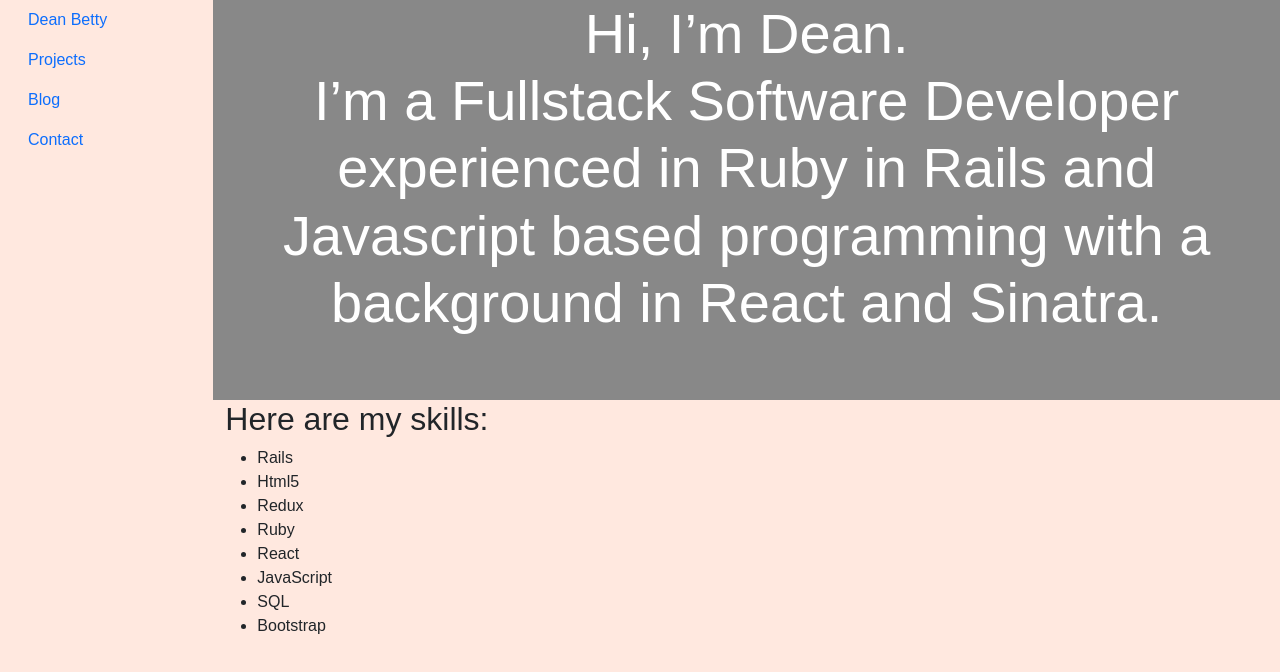
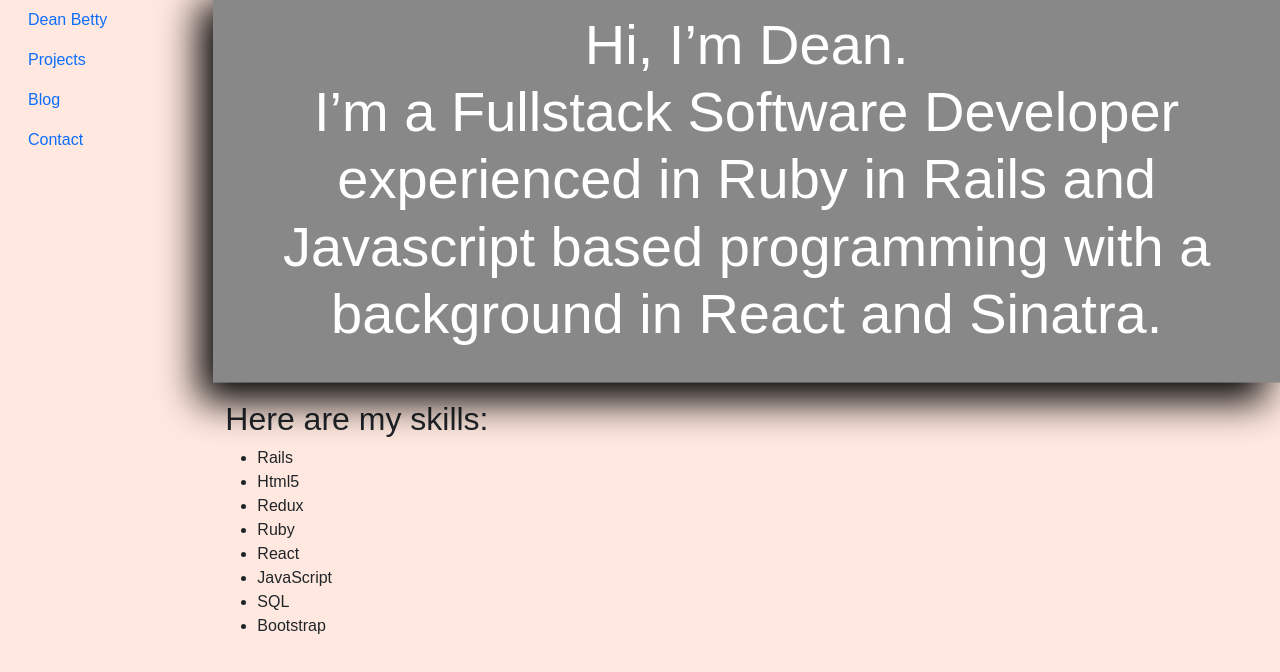
Before and after one commit to deanpointblank/Portfolio_v3, a React (Create React App) app: page / in a window 1280 px wide. Shown: the top 672 px of the page. Built offline with nearby package versions, Linux system fonts and the light colour scheme; a web font is replaced by a local one.

Commit message:
align text on homeAbout component, create div floating effect

```diff
--- a/src/Containers/home.js
+++ b/src/Containers/home.js
@@ -9,7 +9,7 @@ export default class HomeContainer extends Component {
     render(){
         return(
             <>
-                <Row className="h-50 homeAbout">
+                <Row className="h-50 homeAbout align-items-center">
                     <HomeAbout />
                 </Row>
                 <Row className="h-50">
--- a/src/index.css
+++ b/src/index.css
@@ -13,7 +13,27 @@ body {
   height: 100vh;
 }
 
+/* Home page*/
+@keyframes float {
+	0% {
+		box-shadow: -14px 14px 37px 0px rgba(0, 0, 0, 1);
+		transform: translatey(0px);
+	}
+	50% {
+		box-shadow: -14px 20px 37px 0px rgba(0, 0, 0, 1);
+		transform: translatey(-20px);
+	}
+	100% {
+		box-shadow: -14px 14px 37px 0px rgba(0, 0, 0, 1);
+		transform: translatey(0px);
+	}
+}
+
 .homeAbout {
   background-color: #888888;
   color: white;
+
+  box-shadow: -14px 14px 37px 0px rgba(0, 0, 0, 1);
+  transform: translatey(0px);
+	animation: float 8s ease-in-out infinite;
 }
```
Also changed, not shown: src/Components/homeAbout.js (+4 -4 lines).
